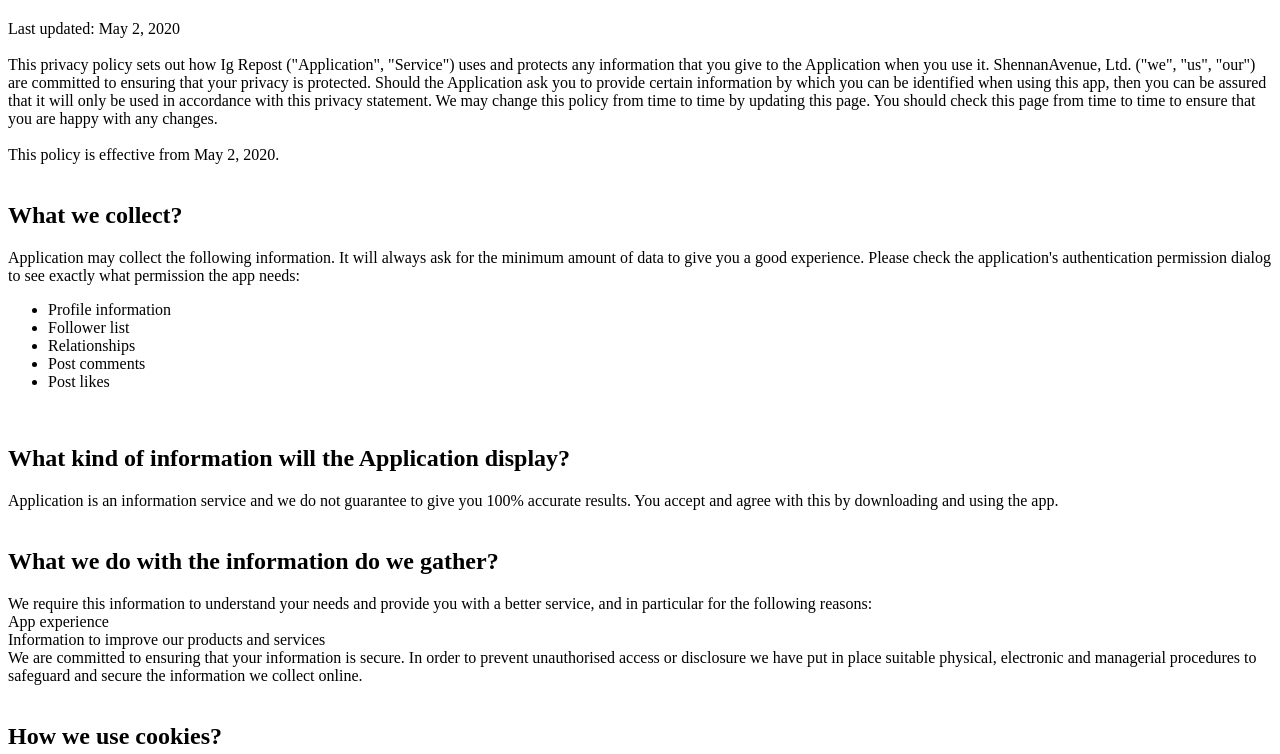
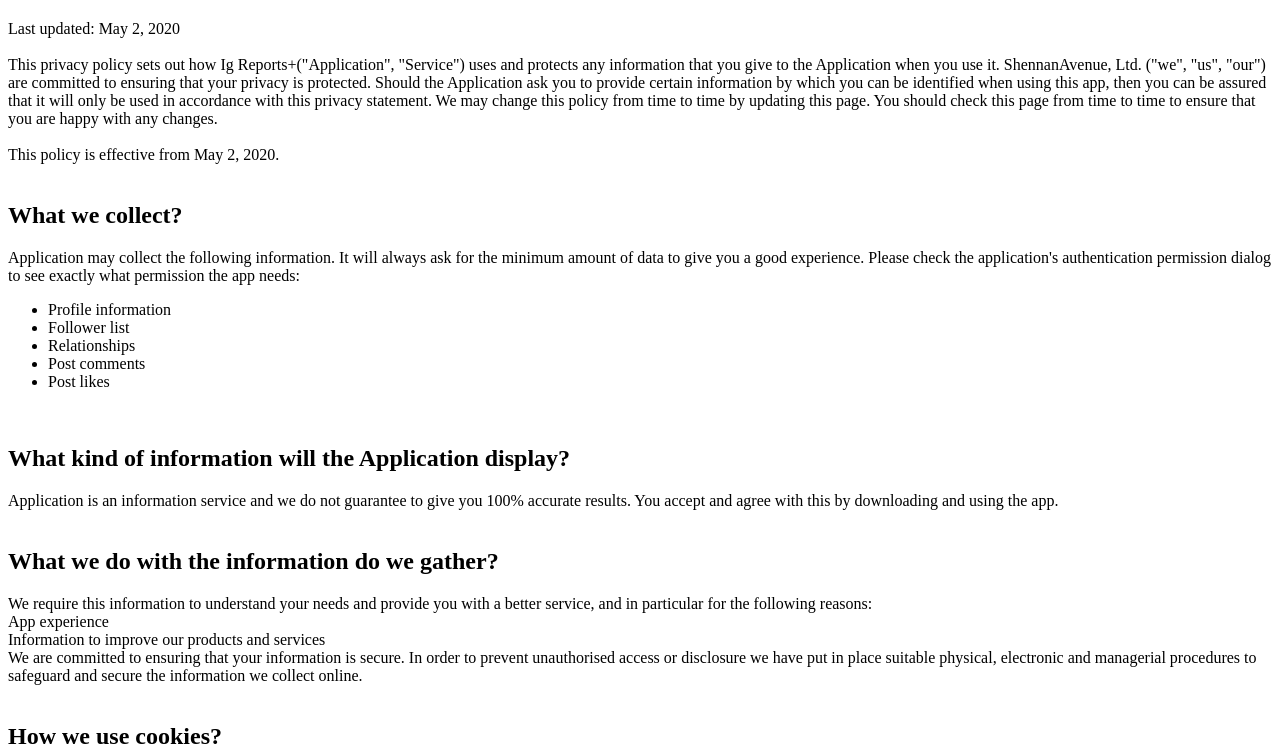
Before and after one commit to ice100/Ig3, a plain HTML site: page index.html in a window 1280 px wide. Shown: the part 46-800 px from the top of the page. Drawn offline with Linux system fonts and the light colour scheme.

Commit message:
Update index.html

```diff
--- a/index.html
+++ b/index.html
@@ -9,7 +9,7 @@
 
 <p>Last updated: May 2, 2020<br/>
 <br/>
-This privacy policy sets out how Ig Repost ("Application", "Service") uses and protects any information that you give to the Application when you use it. ShennanAvenue, Ltd. ("we", "us", "our") are committed to ensuring that your privacy is protected. Should the Application ask you to provide certain information by which you can be identified when using this app, then you can be assured that it will only be used in accordance with this privacy statement. We may change this policy from time to time by updating this page. You should check this page from time to time to ensure that you are happy with any changes.<br/>
+This privacy policy sets out how Ig Reports+("Application", "Service") uses and protects any information that you give to the Application when you use it. ShennanAvenue, Ltd. ("we", "us", "our") are committed to ensuring that your privacy is protected. Should the Application ask you to provide certain information by which you can be identified when using this app, then you can be assured that it will only be used in accordance with this privacy statement. We may change this policy from time to time by updating this page. You should check this page from time to time to ensure that you are happy with any changes.<br/>
 <br/>
 
 This policy is effective from May 2, 2020.<br/>
```
